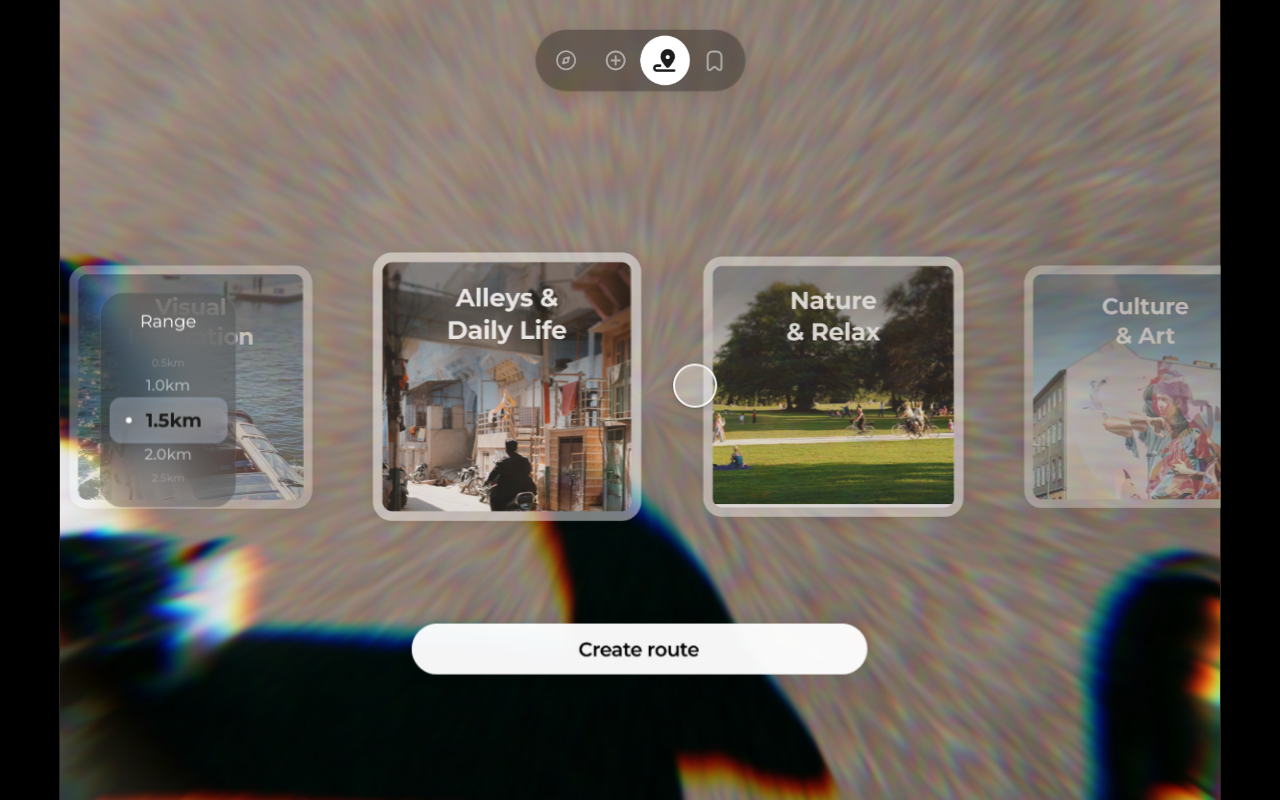
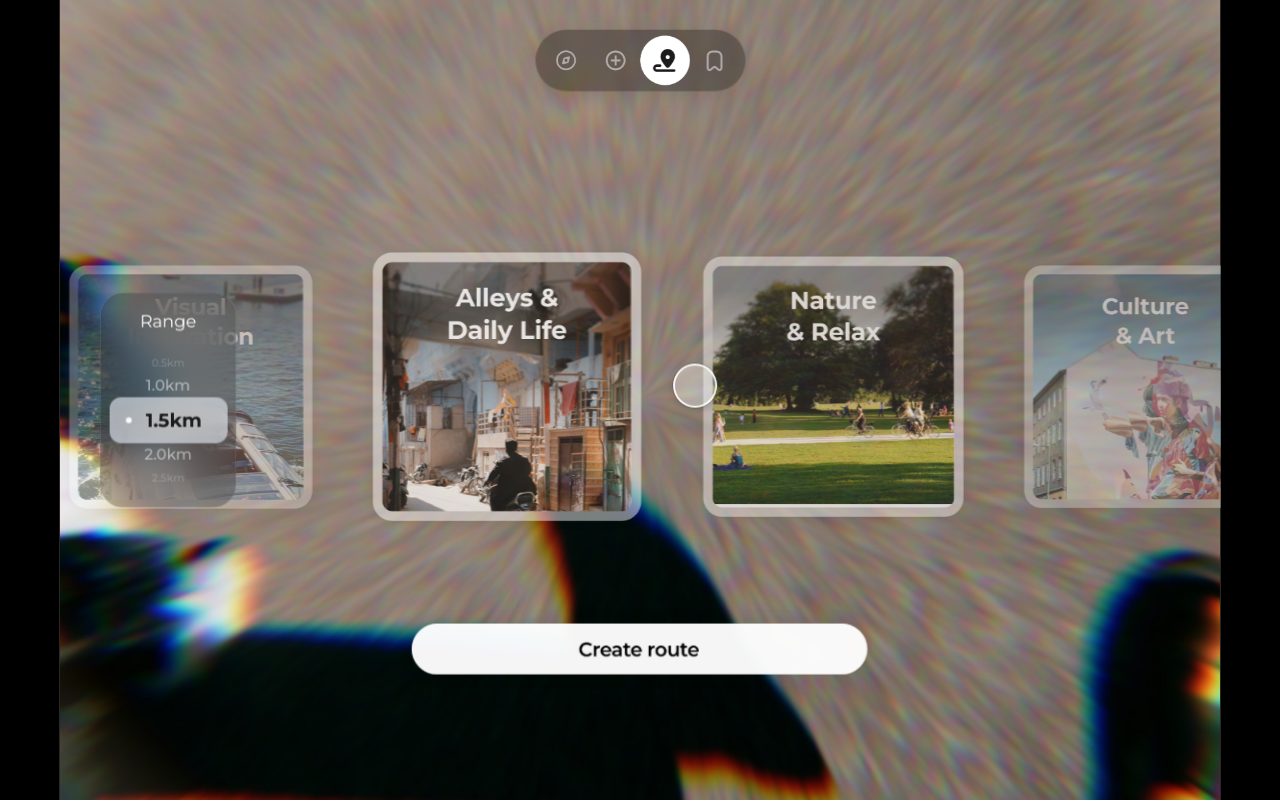
Before and after one commit to NahyunKimmm/Pinplore-smartglass, a plain HTML site: page route/index.html in a window 1280 px wide. Drawn offline with Linux system fonts and the light colour scheme.

Commit message:
Range chip: brighter glass so the dark value reads like Figma
Co-Authored-By: Claude Opus 5.5 <noreply@anthropic.com>
Claude-Session: https://claude.ai/code/session_017G5jazSkNc7M5EFFoVJm2w

```diff
--- a/route/index.html
+++ b/route/index.html
@@ -71,7 +71,7 @@ img{display:block}
   background:rgba(0,0,0,.2);backdrop-filter:blur(23px);-webkit-backdrop-filter:blur(23px);box-shadow:inset 0 0 0 .6px rgba(255,255,255,.15)}
 #range .ttl{position:absolute;left:0;right:0;top:19.1px;text-align:center;font:400 17.94px/22px Montserrat,sans-serif;color:#fff}
 #range .chip{position:absolute;left:9.5px;top:109px;width:123px;height:47.8px;border-radius:11.9px;
-  background:radial-gradient(ellipse at center,rgba(26,112,255,0) 22%,rgba(26,112,255,.08) 100%),rgba(255,255,255,.3);
+  background:radial-gradient(ellipse at center,rgba(26,112,255,0) 22%,rgba(26,112,255,.06) 100%),rgba(255,255,255,.6);
   backdrop-filter:blur(4px);-webkit-backdrop-filter:blur(4px);box-shadow:0 3.2px 15.9px rgba(0,0,0,.1)}
 #range .chip i{position:absolute;left:17.5px;top:20.7px;width:6.3px;height:6.3px;border-radius:999px;background:#fff}
 #range .rv{position:absolute;left:0;right:0;top:0;text-align:center;font-family:Montserrat,sans-serif;white-space:nowrap;transform-origin:50% 50%}
```
